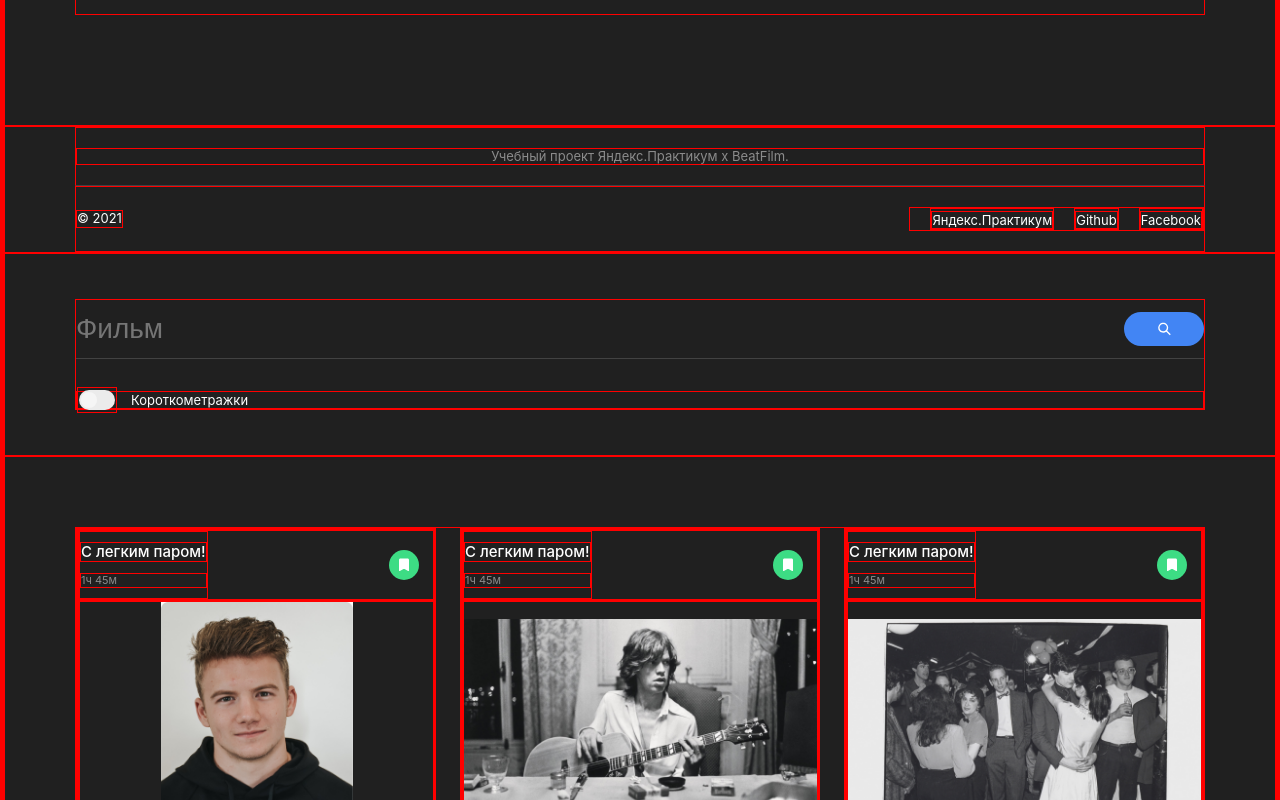
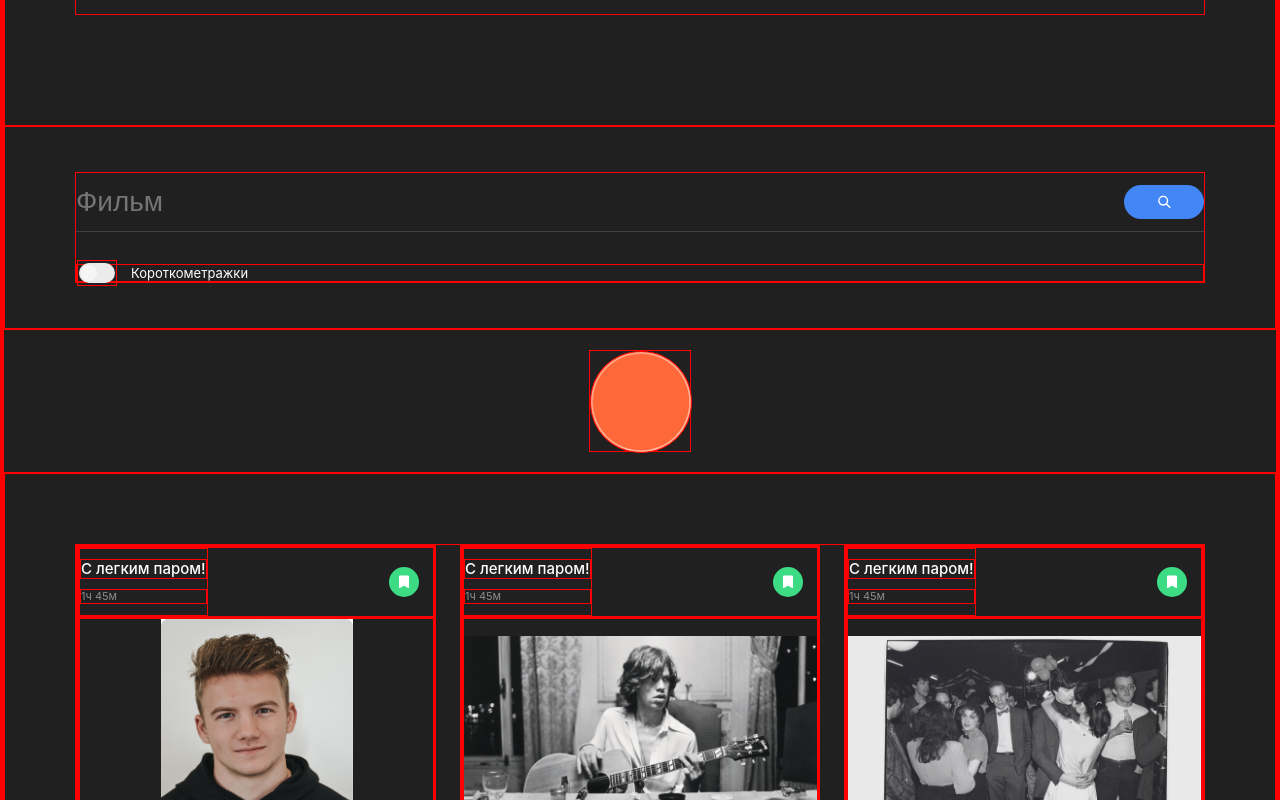
Before and after one commit to Genrih113/movies-explorer-frontend, a React (Create React App) app: page / in a window 1280 px wide. Shown: the part 2940-3740 px from the top of the page. Built offline with nearby package versions, Linux system fonts and the light colour scheme.

Commit message:
вносит изменения в структуру компонентов в App

```diff
--- a/src/components/App/App.js
+++ b/src/components/App/App.js
@@ -1,15 +1,10 @@
 import './App.css';
 
 import Header from '../Header/Header';
-import Intro from '../Intro/Intro';
-import LandingNav from '../LandingNav/LandingNav';
-import LandingAbout from '../LandingAbout/LandingAbout';
-import LandingTechs from '../LandingTechs/LandingTechs';
-import LandingStudent from '../LandingStudent/LandingStudent';
+import Main from '../Main/Main';
+import Movies from '../Movies/Movies';
+import SavedMovies from '../SavedMovies/SavedMovies';
 import Footer from '../Footer/Footer';
-import MovieSearch from '../MovieSearch/MovieSearch';
-import MoviesCard from '../MoviesCard/MoviesCard';
-import MoviesCardSection from '../MoviesCardList/MoviesCardSection';
 import EditProfile from '../EditProfile/EditProfile';
 import NotFound from '../NotFound/NotFound';
 import Registrate from '../Registrate/Registrate';
@@ -20,21 +15,11 @@ function App() {
     <div className="App">
       <Header />
 
-      <Intro />
+      <Main />
 
-      <LandingNav />
+      <Movies />
 
-      <LandingAbout />
-
-      <LandingTechs />
-
-      <LandingStudent />
-
-      <Footer />
-
-      <MovieSearch />
-
-      <MoviesCardSection />
+      <SavedMovies />
 
       <EditProfile />
 
@@ -43,6 +28,8 @@ function App() {
       <Registrate />
 
       <Login />
+
+      <Footer />
     </div>
   );
 }
--- a/src/components/Intro/Intro.js
+++ /dev/null
@@ -1,13 +0,0 @@
-import './Intro.css';
-
-function Intro () {
-  return (
-    <section className="intro">
-      <h1 className="intro__title">
-        Учебный проект студента факультета Веб-разработки.
-      </h1>
-    </section>
-  );
-}
-
-export default Intro;
--- a/src/components/Intro/Intro.css
+++ b/src/components/LandingIntro/LandingIntro.css
@@ -1,4 +1,4 @@
-.intro {
+.landing-intro {
   box-sizing: border-box;
   display: flex;
   width: 100%;
@@ -13,19 +13,19 @@
 }
 
 @media screen and (max-width: 900px) {
-  .intro {
+  .landing-intro {
     padding: 0 30px;
   }
 }
 
 @media screen and (max-width: 700px) {
-  .intro {
+  .landing-intro {
     background-size: 248px;
     padding: 0 14px;
   }
 }
 
-.intro__title {
+.landing-intro__title {
   margin: auto;
   max-width: 730px;
   font-weight: 400;
@@ -36,7 +36,7 @@
 }
 
 @media screen and (max-width: 700px) {
-  .intro__title {
+  .landing-intro__title {
     font-size:  28px;
   }
 }
--- /dev/null
+++ b/src/components/LandingIntro/LandingIntro.js
@@ -0,0 +1,13 @@
+import './LandingIntro.css';
+
+function LandingIntro () {
+  return (
+    <section className="landing-intro">
+      <h1 className="landing-intro__title">
+        Учебный проект студента факультета Веб-разработки.
+      </h1>
+    </section>
+  );
+}
+
+export default LandingIntro;
--- a/src/components/Login/Login.css
+++ b/src/components/Login/Login.css
@@ -53,7 +53,7 @@
 .login__input {
   margin: 10px 0;
   height: 45px;
-  max-width: 400px;
+  /* max-width: 400px; */
   background-color: #2f2f2f;
   border-style: none;
   border-radius: 8px;
@@ -72,6 +72,7 @@
 
 .login__submit-button {
   margin: 70px 0 30px;
+  /* max-width: 400px; */
   background-color: #4285f4;
   border-style: none;
   border-radius: 3px;
--- /dev/null
+++ b/src/components/Main/Main.js
@@ -0,0 +1,23 @@
+import LandingIntro from '../LandingIntro/LandingIntro';
+import LandingNav from '../LandingNav/LandingNav';
+import LandingAbout from '../LandingAbout/LandingAbout';
+import LandingTechs from '../LandingTechs/LandingTechs';
+import LandingStudent from '../LandingStudent/LandingStudent';
+
+function Main() {
+  return(
+    <>
+      <LandingIntro />
+
+      <LandingNav />
+
+      <LandingAbout />
+
+      <LandingTechs />
+
+      <LandingStudent />
+    </>
+  );
+};
+
+export default Main;
--- /dev/null
+++ b/src/components/Movies/Movies.js
@@ -0,0 +1,17 @@
+import MovieSearch from '../MovieSearch/MovieSearch';
+import MoviesCardSection from '../MoviesCardList/MoviesCardSection';
+import Preloader from '../Preloader/Preloader';
+
+function Movies() {
+  return(
+    <>
+      <MovieSearch />
+
+      <Preloader />
+
+      <MoviesCardSection />
+    </>
+  );
+};
+
+export default Movies;
--- /dev/null
+++ b/src/components/Preloader/Preloader.css
@@ -0,0 +1,88 @@
+@keyframes preloader-inside-white {
+    0% {
+        -webkit-transform: scale(0, 0);
+        -moz-transform: scale(0, 0);
+        -ms-transform: scale(0, 0);
+        -o-transform: scale(0, 0);
+        transform: scale(0, 0);
+    }
+    100% {
+        -webkit-transform: scale(1, 1);
+        -moz-transform: scale(1, 1);
+        -ms-transform: scale(1, 1);
+        -o-transform: scale(1, 1);
+        transform: scale(1, 1);
+    }
+}
+
+@keyframes preloader-inside-red {
+    0% {
+        -webkit-transform: scale(0, 0);
+        -moz-transform: scale(0, 0);
+        -ms-transform: scale(0, 0);
+        -o-transform: scale(0, 0);
+        transform: scale(0, 0);
+    }
+    30% {
+        -webkit-transform: scale(0, 0);
+        -moz-transform: scale(0, 0);
+        -ms-transform: scale(0, 0);
+        -o-transform: scale(0, 0);
+        transform: scale(0, 0);
+    }
+    100% {
+        -webkit-transform: scale(1, 1);
+        -moz-transform: scale(1, 1);
+        -ms-transform: scale(1, 1);
+        -o-transform: scale(1, 1);
+        transform: scale(1, 1);
+    }
+}
+
+.preloader {
+    display: flex;
+    align-items: center;
+    justify-content: center;
+    width: 100%;
+    height: 100%;
+    z-index: 10;
+    padding: 20px;
+}
+
+.preloader__container {
+    width: 100px;
+    height: 100px;
+    position: relative;
+}
+
+.preloader__round {
+    width: 100px;
+    height: 100px;
+    position: absolute;
+    top: 0;
+    left: 0;
+    background: #FF6838;
+    border-radius: 50px;
+}
+
+.preloader__round::after,
+.preloader__round::before {
+    content: '';
+    width: 100px;
+    height: 100px;
+    position: absolute;
+    top: 0;
+    left: 0;
+    border-radius: 50px;
+}
+
+.preloader__round::after {
+    background: white;
+    animation: preloader-inside-white 1s ease-in-out infinite;
+}
+
+.preloader__round::before {
+    z-index: 10;
+    background: #FF6838;
+    animation: preloader-inside-red 1s ease-in-out infinite;
+}
--- /dev/null
+++ b/src/components/Preloader/Preloader.js
@@ -0,0 +1,14 @@
+import React from 'react'
+import './Preloader.css'
+
+const Preloader = () => {
+    return (
+        <div className="preloader">
+            <div className="preloader__container">
+                <span className="preloader__round"></span>
+            </div>
+        </div>
+    )
+};
+
+export default Preloader
--- a/src/components/Registrate/Registrate.css
+++ b/src/components/Registrate/Registrate.css
@@ -53,7 +53,7 @@
 .registrate__input {
   margin: 10px 0;
   height: 45px;
-  max-width: 400px;
+  /* max-width: 400px; */
   background-color: #2f2f2f;
   border-style: none;
   border-radius: 8px;
@@ -72,6 +72,7 @@
 
 .registrate__submit-button {
   margin: 70px 0 30px;
+  /* max-width: 400px; */
   background-color: #4285f4;
   border-style: none;
   border-radius: 3px;
--- /dev/null
+++ b/src/components/SavedMovies/SavedMovies.js
@@ -0,0 +1,14 @@
+import MovieSearch from '../MovieSearch/MovieSearch';
+import MoviesCardSection from '../MoviesCardList/MoviesCardSection';
+
+function SavedMovies() {
+  return(
+    <>
+      <MovieSearch />
+
+      <MoviesCardSection />
+    </>
+  );
+};
+
+export default SavedMovies;
```
